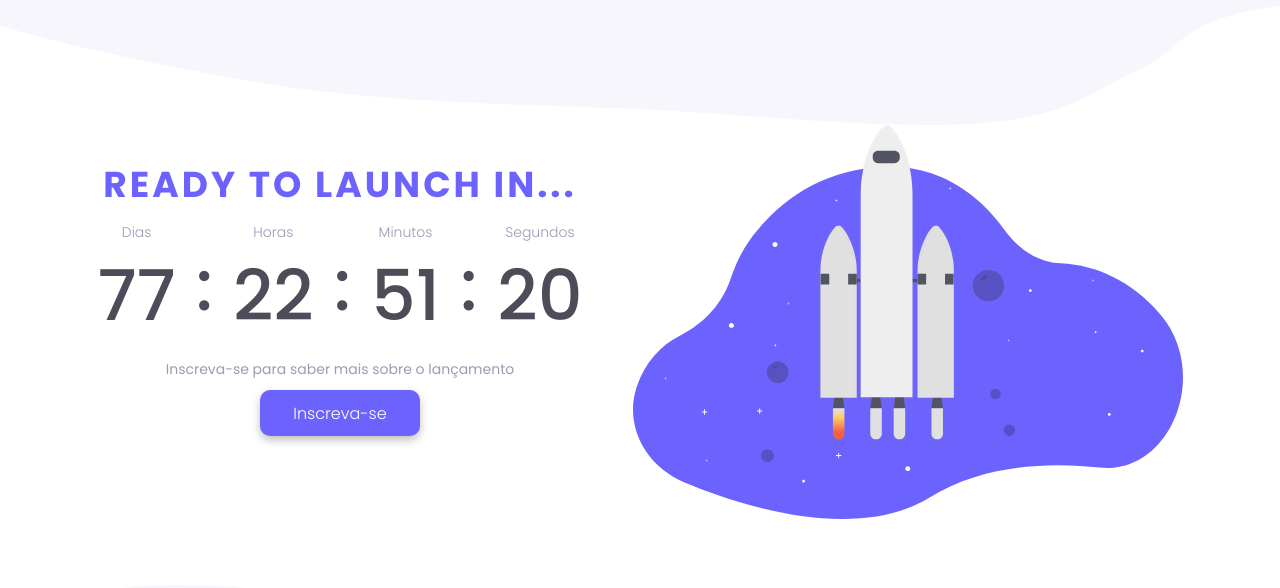
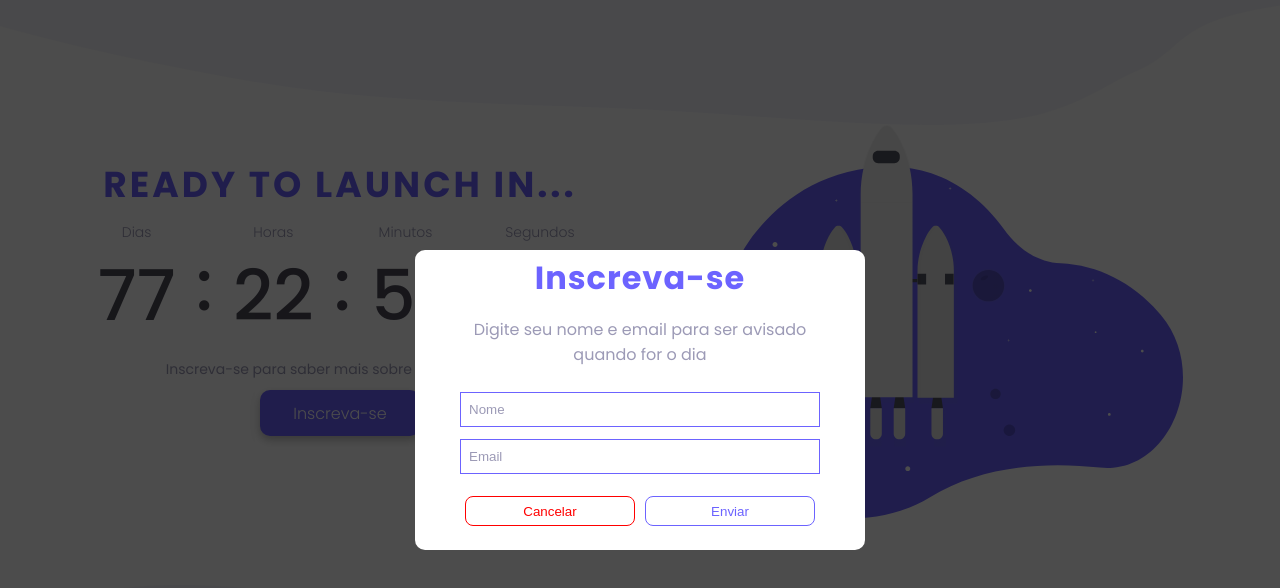
Before and after one commit to fvxstx/Countdown, a Next.js app: page / in a window 1280 px wide. Both pictures are taken after a click on the button "Inscreva-se". Shown: the top 588 px of the page. Built offline with nearby package versions, Linux system fonts and the light colour scheme.

Commit message:
Criando o modal

```diff
--- a/pages/index.js
+++ b/pages/index.js
@@ -1,4 +1,4 @@
-import { useState } from "react";
+import { useState, useEffect } from "react";
 
 import Head from "next/head";
 import styles from "../styles/Home.module.scss";
@@ -47,7 +47,58 @@ function Contador() {
   );
 }
 
+function Modal({ show, onClose }) {
+  if (show) {
+    return (
+      <div className={styles.modal}>
+        <div className={styles.modal__container}>
+          <h1 className={styles.modal__title}>Inscreva-se</h1>
+          <p className={styles.modal__p}>
+            Digite seu nome e email para ser avisado quando for o dia
+          </p>
+
+          <form className={styles.form}>
+            <input
+              className={styles.form__inputT}
+              type="text"
+              placeholder="Nome"
+              id="nome"
+              name="nome"
+            />
+            <input
+              className={styles.form__inputT}
+              type="email"
+              placeholder="Email"
+              id="email"
+              name="email"
+            />
+
+            <div className={styles.form__buttons}>
+              <button
+                className={styles.form__buttonC}
+                onClick={(e) => {
+                  e.preventDefault();
+                  onClose();
+                }}
+              >
+                Cancelar
+              </button>
+              <button className={styles.form__buttonE} type="submit">
+                Enviar
+              </button>
+            </div>
+          </form>
+        </div>
+      </div>
+    );
+  } else {
+    return null;
+  }
+}
+
 export default function Home() {
+  const [showModal, setShowModal] = useState(false);
+
   return (
     <div>
       <Head>
@@ -65,7 +116,9 @@ export default function Home() {
           <p className={styles.subtitle}>
             Inscreva-se para saber mais sobre o lançamento
           </p>
-          <button className={styles.button}>Inscreva-se</button>
+          <button className={styles.button} onClick={() => setShowModal(true)}>
+            Inscreva-se
+          </button>
         </div>
         <img src="/images/rocket.svg" alt="Rocket" className={styles.rocket} />
       </main>
@@ -74,6 +127,13 @@ export default function Home() {
         alt="top images"
         className={styles.img_bottom}
       />
+
+      <Modal
+        show={showModal}
+        onClose={() => {
+          setShowModal(false);
+        }}
+      />
     </div>
   );
 }
--- a/styles/Home.module.scss
+++ b/styles/Home.module.scss
@@ -75,6 +75,11 @@ $text-color: #9c9ab6;
     font-weight: 300;
     font-family: "Poppins", sans-serif;
     filter: drop-shadow(0px 4px 4px rgba(0, 0, 0, 0.25));
+    cursor: pointer;
+
+    &:hover {
+      background-color: #5a51ff;
+    }
   }
 
   .rocket {
@@ -96,3 +101,123 @@ $text-color: #9c9ab6;
   bottom: 0;
   width: 100%;
 }
+
+.modal {
+  height: 100%;
+  width: 100%;
+  position: absolute;
+
+  display: flex;
+  flex-direction: column;
+  align-items: center;
+  justify-content: center;
+  background-color: rgba(0, 0, 0, 0.7);
+
+  &__container {
+    width: 450px;
+    height: 300px;
+    border-radius: 10px;
+    padding: 10px;
+    gap: 10px;
+
+    background-color: white;
+    display: flex;
+    flex-direction: column;
+    align-items: center;
+    justify-content: center;
+    text-align: center;
+  }
+
+  &__title {
+    color: $purple;
+    position: relative;
+
+    letter-spacing: 1px;
+    bottom: 20px;
+  }
+
+  &__p {
+    position: relative;
+    color: $text-color;
+
+    font-size: 16px;
+    font-weight: 400;
+    padding: 0 15px;
+    bottom: 15px;
+  }
+
+  .form {
+    display: flex;
+    flex-direction: column;
+    justify-content: center;
+    align-items: center;
+    text-align: center;
+    gap: 12px;
+
+    &__fieldset {
+      border: none;
+      display: flex;
+      gap: 8px;
+      justify-content: space-between;
+    }
+
+    &__inputT {
+      width: 360px;
+      height: 35px;
+      padding-left: 8px;
+
+      border: 1px solid $purple;
+
+      &::placeholder {
+        color: $text-color;
+      }
+
+      &:focus {
+        outline: none;
+        border: 3px solid #5a51ff;
+      }
+    }
+
+    &__buttons {
+      display: flex;
+      align-items: center;
+      display: flex;
+      align-items: center;
+
+      padding-top: 10px;
+      gap: 10px;
+    }
+
+    &__buttonC {
+      width: 170px;
+      height: 30px;
+      border-radius: 8px;
+
+      border: 1px solid red;
+      color: red;
+      background: none;
+      cursor: pointer;
+
+      &:hover {
+        background: red;
+        color: white;
+      }
+    }
+
+    &__buttonE {
+      width: 170px;
+      height: 30px;
+      border-radius: 8px;
+
+      border: 1px solid $purple;
+      color: $purple;
+      background: none;
+      cursor: pointer;
+
+      &:hover {
+        background: $purple;
+        color: white;
+      }
+    }
+  }
+}
```
